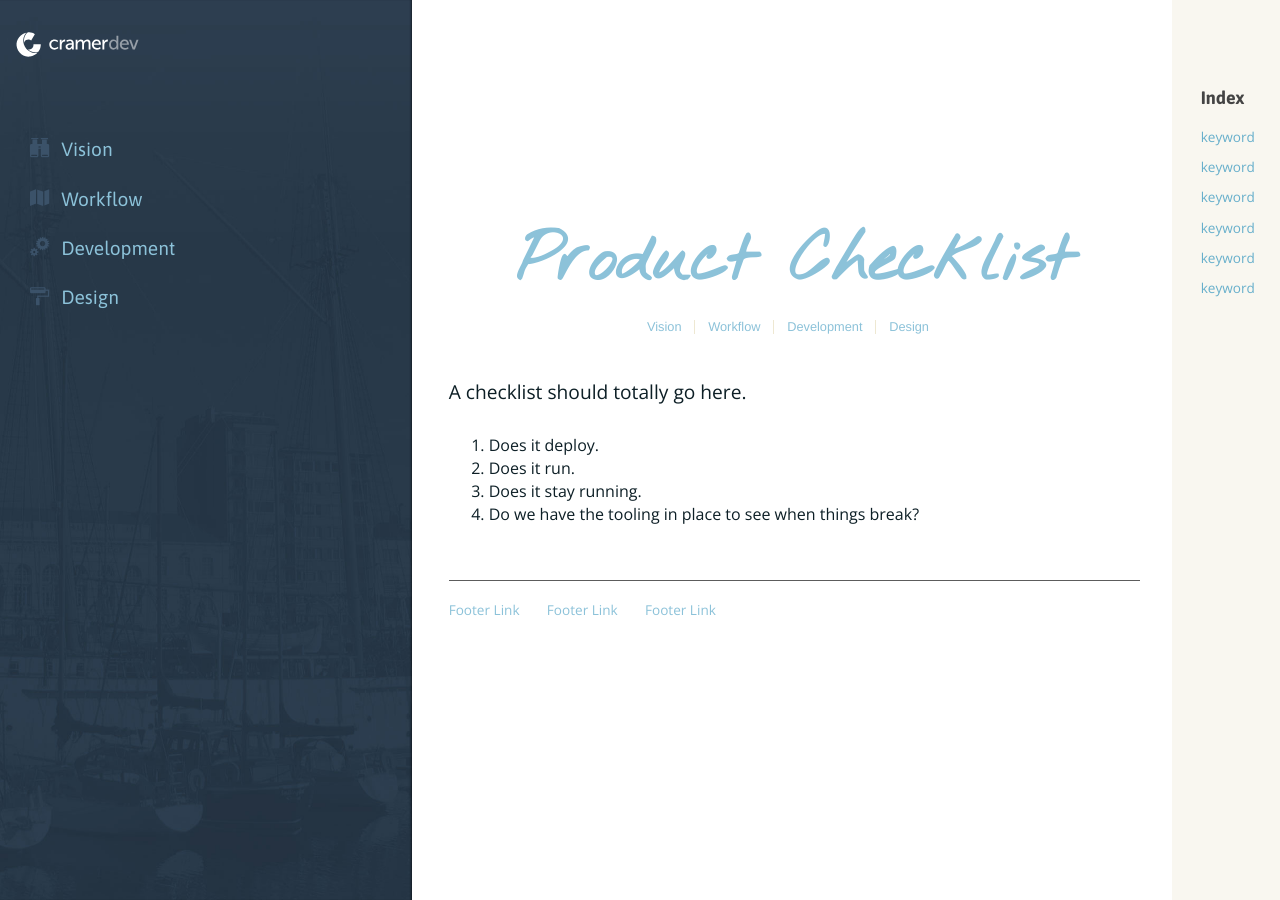
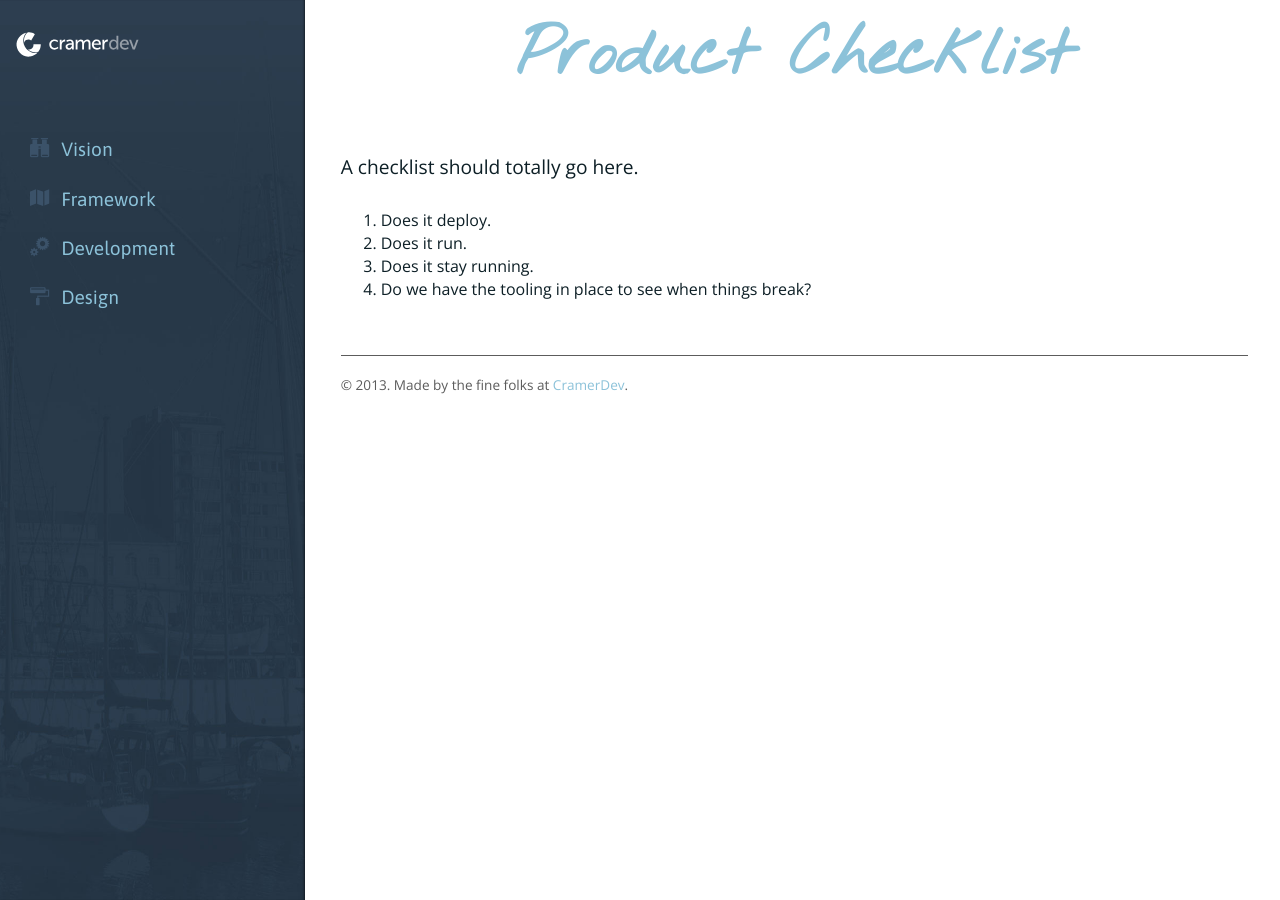
Before and after one commit to cramerdev/docs, a Jekyll site: the page built from _posts/2013-10-29-launch-production-checklist.markdown, in a window 1280 px wide. Built offline with Jekyll 4.4.1, drawn with Linux system fonts in a browser that asks for light colours; nearby versions of some CDN libraries; Markdown is read by kramdown in place of the engine named in the settings.

Commit message:
clean up jump nav, added active nav state to core nav

```diff
--- a/_includes/core-nav.html
+++ b/_includes/core-nav.html
@@ -1,5 +1,5 @@
 <!-- core navigation -->
 <li {% if page.title == 'Vision' %} class="active" {% endif %} ><a href="{% post_url 2013-09-25-principles %}"><span class="illy illy-vision"></span><span class="icon-vision"></span><h2>Vision</h2></a></li>
-<li><a href="{% post_url 2013-09-24-process %}"><span class="illy illy-vision"></span><span class="icon-workflow"></span><h2>Workflow</h2></a></li>
-<li><a href="{% post_url 2013-09-22-development %}"><span class="illy illy-vision"></span><span class="icon-development"></span><h2>Development</h2></a></li>
-<li><a href="{% post_url 2013-09-21-design %}"><span class="illy illy-vision"></span><span class="icon-design"></span><h2>Design</h2></a></li>
+<li {% if page.title == 'Process' %} class="active" {% endif %} ><a href="{% post_url 2013-09-24-process %}"><span class="illy illy-vision"></span><span class="icon-workflow"></span><h2>Framework</h2></a></li>
+<li {% if page.title == 'Development' %} class="active" {% endif %} ><a href="{% post_url 2013-09-22-development %}"><span class="illy illy-vision"></span><span class="icon-development"></span><h2>Development</h2></a></li>
+<li {% if page.title == 'Design' %} class="active" {% endif %} ><a href="{% post_url 2013-09-21-design %}"><span class="illy illy-vision"></span><span class="icon-design"></span><h2>Design</h2></a></li>
--- a/_includes/footer.html
+++ b/_includes/footer.html
@@ -1,7 +1,5 @@
 <footer>
   <ul>
-  	<li><a href="#">Footer Link</a></li>
-  	<li><a href="#">Footer Link</a></li>
-  	<li><a href="#">Footer Link</a></li>
+  	<li>&copy; 2013. Made by the fine folks at <a href="http://cramerdev.com">CramerDev</a>.</li>
   </ul>
 </footer>
--- a/_layouts/default.html
+++ b/_layouts/default.html
@@ -3,7 +3,7 @@
 <body>
 
   <div class="row">
-    <div class="col-md-4 head-vertical">
+    <div class="col-md-3 head-vertical">
       <header>
         <div class="top">
           <div class="container">
@@ -24,14 +24,14 @@
 
     </div>
 
-    <div class="col-md-7 main">
+    <div class="col-md-9 main">
 
-      <div class="row">
+      <!--<div class="row">
         <div class="col-md-12">
         <div class="illy illy-{{ page.title | downcase }}"></div>
 
         </div>
-      </div>
+      </div>-->
 
       <!-- from index.html -->
       {{content}}
@@ -39,19 +39,16 @@
       {% include footer.html %}
     </div>
 
-    <div class="col-md-1 index">
+    <!--<div class="col-md-1 index">
+
       <div class="index">
         <ul>
           <li><h3>Index</h3></li>
-        	<li><a href="#">keyword</a></li>
-        	<li><a href="#">keyword</a></li>
-        	<li><a href="#">keyword</a></li>
-        	<li><a href="#">keyword</a></li>
-        	<li><a href="#">keyword</a></li>
-        	<li><a href="#">keyword</a></li>
+        	<li><a href="#">hardcoded keyword</a></li>
         </ul>
       </div>
-    </div>
+
+    </div>-->
 
   </div>
 
--- a/assets/css/main.css
+++ b/assets/css/main.css
@@ -178,7 +178,7 @@
   }
 
   .main {
-    margin-left: 33.33333333333333%;
+    margin-left: 25%;
   }
 }
 /** Full Width Body Styles **/
--- a/assets/js/main.js
+++ b/assets/js/main.js
@@ -1,6 +1,6 @@
 $(function() {
   $(".toc").toc({
-    selectors: 'h2',
+    selectors: '.main > h2',
     'itemClass': function(i, heading, $heading, prefix) { // custom function for item class
       var theClassName = $heading[0].tagName.toLowerCase();
 
```
